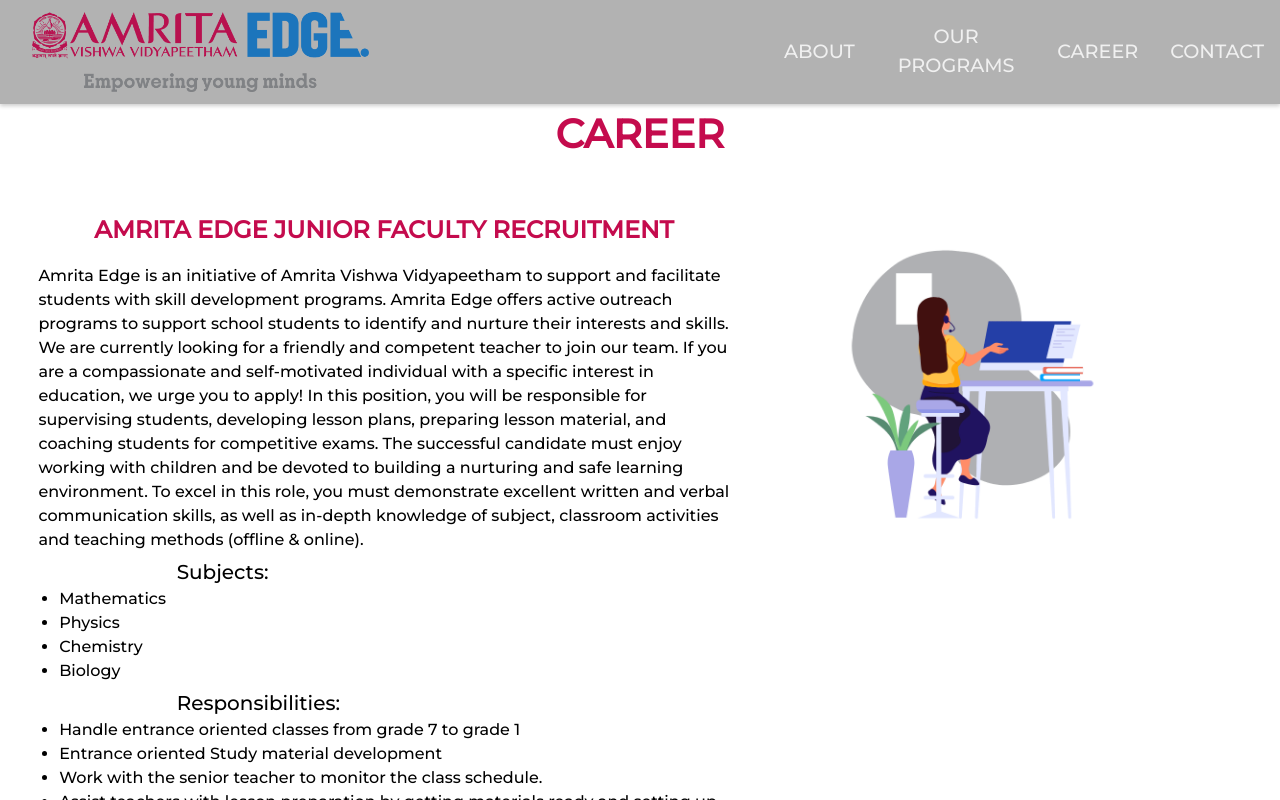
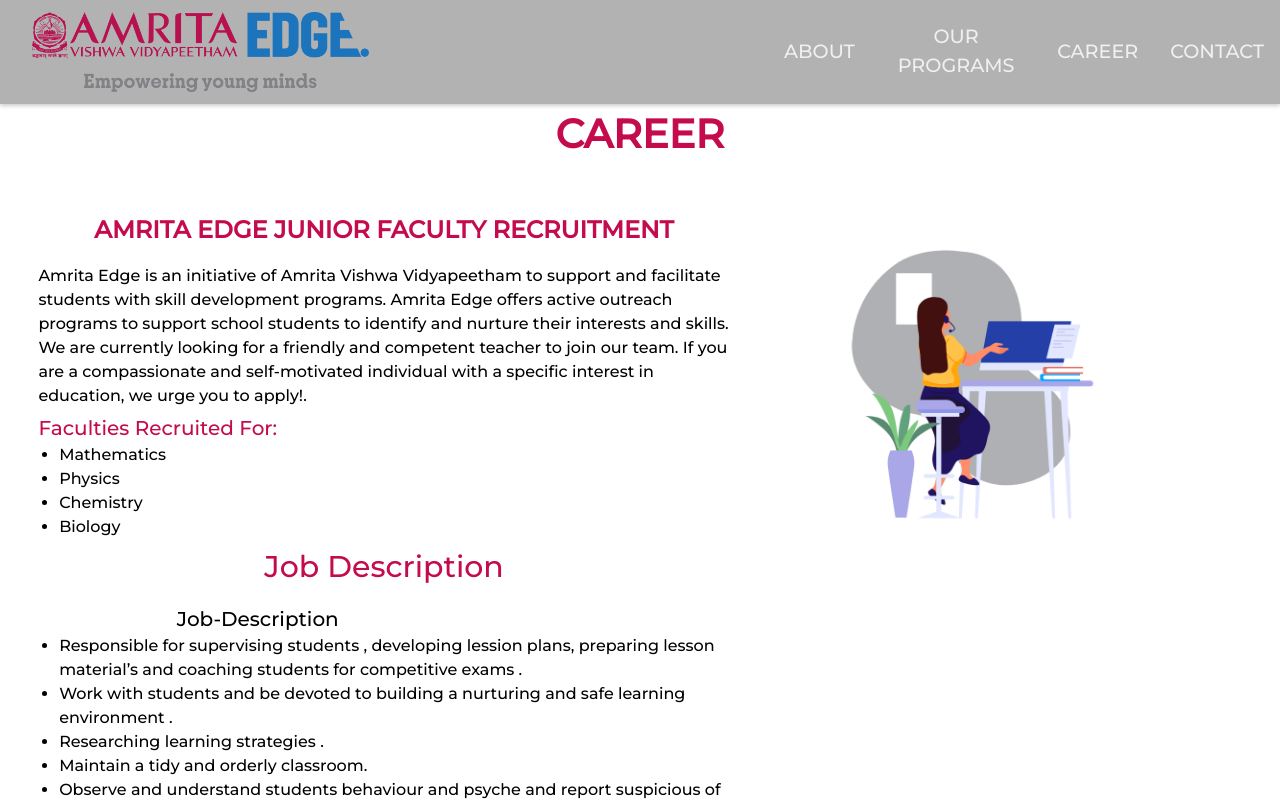
Before and after one commit to Web-Abhinand/EdgeNew, a React (Create React App) app: page /career in a window 1280 px wide. Both pictures are taken after a click on the button "View More". Shown: the top 800 px of the page. Built offline with nearby package versions, Linux system fonts and the light colour scheme.

Commit message:
career_content

```diff
--- a/src/Pages/Career.js
+++ b/src/Pages/Career.js
@@ -66,29 +66,37 @@
                     <div className='heading'>
                         <h3>AMRITA EDGE JUNIOR FACULTY RECRUITMENT</h3>
                         <p style={{ marginTop :"2vh"}}>
-Amrita Edge is an initiative of Amrita Vishwa Vidyapeetham to support and facilitate students with skill
-development programs. Amrita Edge offers active outreach programs to support school students to
-identify and nurture their interests and skills. We are currently looking for a friendly and competent teacher to join our team. If you are a
-compassionate and self-motivated individual with a specific interest in education, we urge you to apply!
-In this position, you will be responsible for supervising students, developing lesson plans, preparing
-lesson material, and coaching students for competitive exams. The successful candidate must enjoy working with children and be devoted to building a nurturing and
-safe learning environment. To excel in this role, you must demonstrate excellent written and verbal
-communication skills, as well as in-depth knowledge of subject, classroom activities and teaching
-methods (offline & online).</p>
-{
-                              show ?
-
-                           <>
-                           <div className='viewmore_para' style={{ textAlign:'left'}} >
-                            {/* <p className='v__head'>Job Description</p> */}
-                            <p className='v__subhead'>Subjects:</p>
+                        Amrita Edge is an initiative of Amrita Vishwa Vidyapeetham to support and facilitate students with skill development programs.
+                         Amrita Edge offers active outreach programs to support school students to identify and nurture their interests and skills.
+                          We are currently looking for a friendly and competent teacher to join our team.
+                           If you are a compassionate and self-motivated individual with a specific interest in education, we urge you to apply!.</p>
+                           <p className='v__subhead_s' style={{color:'#C40B4D'}}>Faculties Recruited For:</p>
                             <ul className='v__ul'>
                                 <li>Mathematics</li>
                                 <li>Physics</li>
                                 <li>Chemistry</li>
                                 <li>Biology</li>
                             </ul>
-                            <p className='v__subhead'>Responsibilities:</p>
+{
+                              show ?
+
+                           <>
+                           <div className='viewmore_para' style={{ textAlign:'left'}} >
+                            <p className='v__head'>Job Description</p>
+
+                            <p className='v__subhead'> Job-Description</p>
+                            <ul className='v__ul' >
+                              <li>Responsible for supervising students , developing lession plans,
+                                preparing lesson material’s and coaching students for competitive exams .</li>
+                              <li>Work with students and be devoted to building a nurturing and safe learning environment .</li>
+                              <li> Researching learning strategies .</li>
+                              <li>Maintain a tidy and orderly classroom.</li>
+                              <li>Observe and understand students behaviour and psyche and report suspicious of neglect , abuse etc.</li>
+                              <li>Assess and record students progress and provide grades and feedback.</li>
+                              <li>Provide individualised instructions to each students by promoting interactive learning .</li>
+                            </ul>
+
+                            <p className='v__subhead'> Job-Responsibilities</p>
                             <ul className='v__ul' >
                                 <li>Handle entrance oriented classes from grade 7 to grade 1</li>
                                 <li>Entrance oriented Study material development</li>
@@ -101,7 +109,7 @@
                                 <li>Attend all training classes, parent conferences, and faculty meetings.</li>
 
                                 </ul>
-                                <p className='v__subhead'>Requirements:</p>
+                                <p className='v__subhead'>Skill Required</p>
                                 <ul className='v__ul'>
                                 <li>M.Sc. degree</li>
                                 <li>0 to 2 years’ experience as a teacher or similar role.</li>
--- a/src/Pages/Career.modules.css
+++ b/src/Pages/Career.modules.css
@@ -92,13 +92,20 @@
     margin-top: 5px;
     color: #C40B4D;
 }
+.v__subhead_s{
+    font-size: 20px;
+    font-weight: 500;
 
+    margin-top: 5px;
+
+
+}
 
 .v__subhead{
     font-size: 20px;
     font-weight: 500;
     margin-left: 20%;
-    margin-top: 5px;
+    margin-top: 15px;
 }
 .upload_btn{
     color:rgb(0, 0, 0);
```
